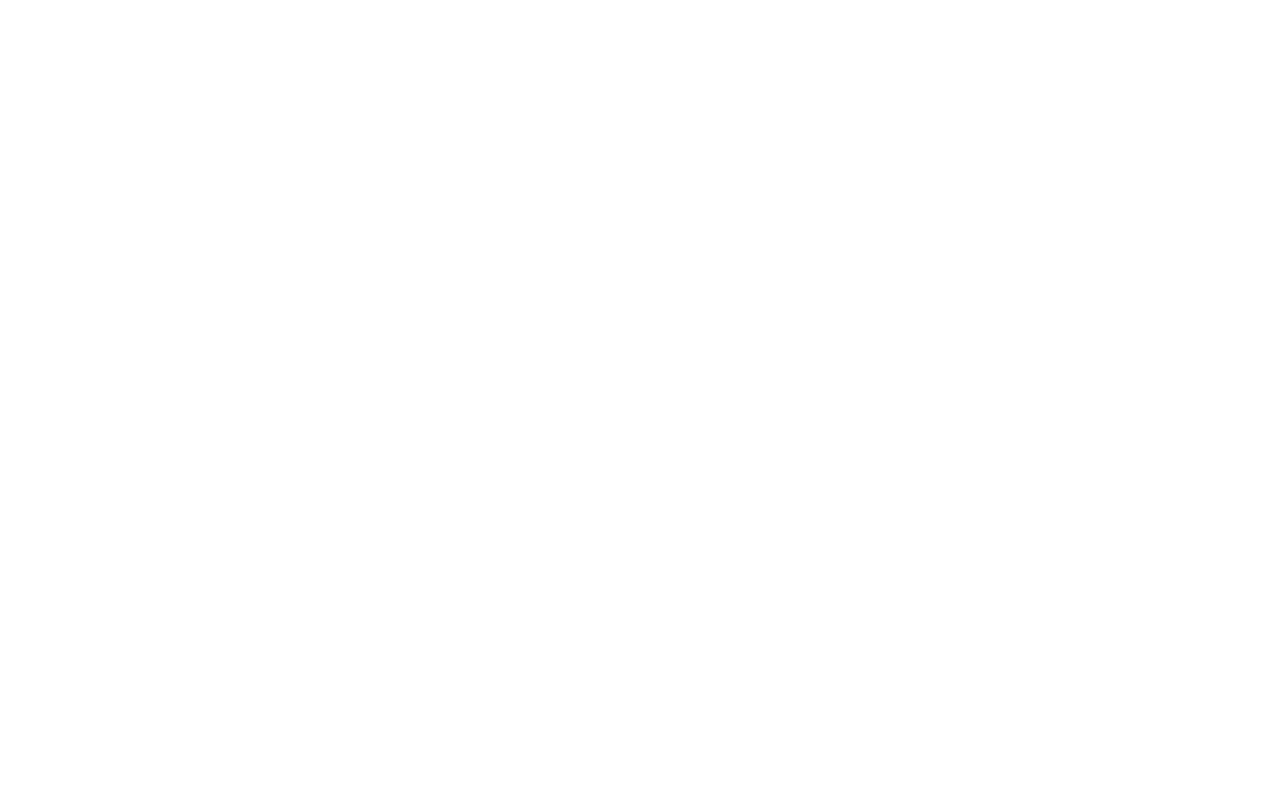
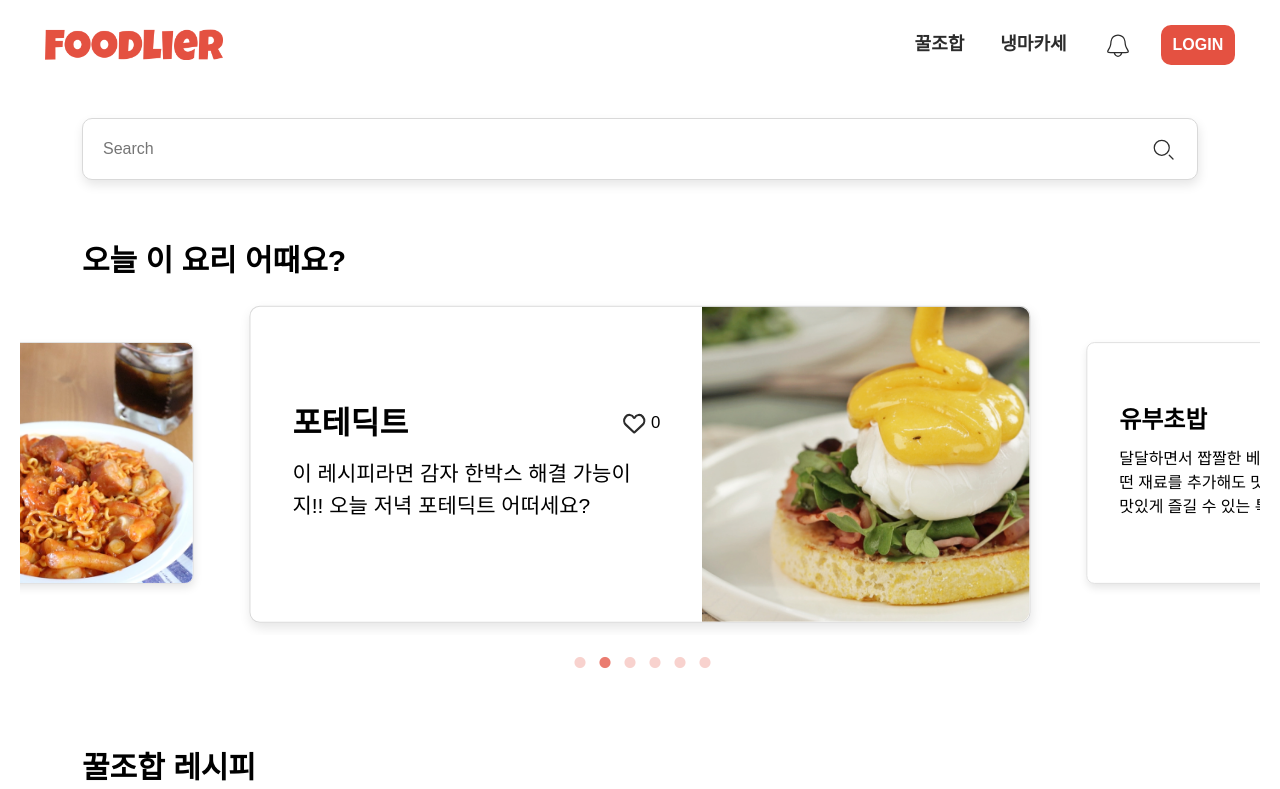
Before and after one commit to Foodlier/zb-foodlier, a React (Vite) app in the folder frontend/: page /main in a window 1280 px wide. Before the commit this address had no page. Shown: the top 789 px of the page. Built offline with nearby package versions, Linux system fonts and the light colour scheme; a web font is replaced by a local one.

Commit message:
검색, 배너 UI 구현 재 커밋

```diff
--- a/frontend/package.json
+++ b/frontend/package.json
@@ -15,6 +15,8 @@
     "react": "^18.2.0",
     "react-dom": "^18.2.0",
     "react-router-dom": "^6.16.0",
+    "react-slick": "^0.29.0",
+    "slick-carousel": "^1.8.1",
     "styled-components": "^6.0.8"
   },
   "devDependencies": {
--- a/frontend/src/App.tsx
+++ b/frontend/src/App.tsx
@@ -3,6 +3,7 @@
 import LoginPage from './pages/LoginPage'
 import RegisterPage from './pages/RegisterPage'
 import CookForMe from './pages/CookForMe'
+import MainPage from './pages/MainPage'
 
 function App() {
   // const [count, setCount] = useState(0)
@@ -15,6 +16,7 @@
   return (
     <Routes>
       <Route path="/" element={<LoginPage />} />
+      <Route path="/main" element={<MainPage />} />
       <Route path="/register" element={<RegisterPage />} />
       <Route path="/cook-for-me" element={<CookForMe />} />
     </Routes>
--- a/frontend/src/components/Header.tsx
+++ b/frontend/src/components/Header.tsx
@@ -1,133 +1,57 @@
-import { useState } from 'react'
-import styled from 'styled-components'
+import React, { useState } from 'react'
+import * as S from '../styles/HeaderPage.styled'
+import { palette } from '../constants/Styles'
 import logo from '../assets/foodlier_logo.png'
 import useIcon from '../hooks/useIcon'
-import { breakpoints, palette } from '../constants/Styles'
 import NotificationItem from './notification/NotificationItem'
-
-const Container = styled.header`
-  width: 100vw;
-  padding: 5%;
-  display: flex;
-  align-items: center;
-  justify-content: space-between;
-
-  ${breakpoints.large} {
-    padding: 2%;
-  }
-`
-
-const Logo = styled.img`
-  width: 30%;
-  height: auto;
-
-  ${breakpoints.large} {
-    width: 15%;
-  }
-`
-
-const WrapMenu = styled.ul`
-  display: none;
-  align-items: center;
-
-  ${breakpoints.large} {
-    display: flex;
-  }
-`
-
-const Menu = styled.button`
-  padding: 0px 1.8rem;
-  font-size: 1.8rem;
-  font-weight: 600;
-  color: ${palette.textPrimary};
-`
-
-const Notification = styled.div<{ $isToggle: boolean }>`
-  position: absolute;
-  display: ${props => (props.$isToggle ? 'flex' : 'none')};
-  flex-direction: column;
-  min-width: 25rem;
-  top: 5rem;
-  padding: 1rem;
-  border: 1px solid ${palette.divider};
-  border-radius: 1rem;
-  font-size: 1.4rem;
-`
-
-const WrapIcon = styled.ul`
-  display: flex;
-
-  ${breakpoints.large} {
-    display: none;
-  }
-`
-
-const Icon = styled.button`
-  margin-left: 1rem;
-`
-
-const LoginButton = styled.button`
-  padding: 0.8rem 1.2rem;
-  background-color: ${palette.main};
-  color: white;
-  border-radius: 1rem;
-  margin-left: 1rem;
-  font-size: 1.6rem;
-  font-weight: 600;
-`
-
-const Button = styled.button``
-
-const WrapNotification = styled.div`
-  position: relative;
-  display: flex;
-  align-items: center;
-  justify-content: flex-end;
-  padding: 0px 1.8rem;
-  font-size: 1.8rem;
-  font-weight: 600;
-  color: ${palette.textPrimary};
-`
+import MoSearch from './search/MoSearch'
 
 const Header = () => {
   const { IcSearch, IcBell } = useIcon()
 
   const [isToggle, setIsToggle] = useState(false)
+  const [isMoSearchOpen, setIsMoSearchOpen] = useState(false)
+
+  const toggleMoSearch = () => {
+    setIsMoSearchOpen(!isMoSearchOpen)
+  }
 
   const HEADER_MENU_LIST = ['꿀조합', '냉마카세']
 
   return (
-    <Container>
-      <Logo src={logo} alt="로고 이미지" />
-      <WrapIcon>
-        <WrapNotification>
-          <Icon onClick={() => setIsToggle(!isToggle)}>
+    <S.Container>
+      <S.Logo src={logo} alt="로고 이미지" />
+      <S.WrapIcon>
+        <S.WrapNotification>
+          <S.Icon onClick={() => setIsToggle(!isToggle)}>
             <IcBell size={3} color={palette.textPrimary} />
-          </Icon>
-          <Notification $isToggle={isToggle}>
+          </S.Icon>
+          <S.Notification $isToggle={isToggle}>
             <NotificationItem />
-          </Notification>
-        </WrapNotification>
+          </S.Notification>
+        </S.WrapNotification>
 
-        <Icon>
+        <S.Icon onClick={toggleMoSearch}>
           <IcSearch size={3} color={palette.textPrimary} />
-        </Icon>
-      </WrapIcon>
-      <WrapMenu>
+        </S.Icon>
+      </S.WrapIcon>
+      <S.WrapMenu>
         {HEADER_MENU_LIST.map(item => (
-          <Menu key={item}>{item}</Menu>
+          <S.Menu key={item}>{item}</S.Menu>
         ))}
-        <WrapNotification>
-          <Button onClick={() => setIsToggle(!isToggle)}>
+        <S.WrapNotification>
+          <S.Button onClick={() => setIsToggle(!isToggle)}>
             <IcBell size={3} color={palette.textPrimary} />
-          </Button>
-          <Notification $isToggle={isToggle}>
+          </S.Button>
+          <S.Notification $isToggle={isToggle}>
             <NotificationItem />
-          </Notification>
-        </WrapNotification>
-        <LoginButton>LOGIN</LoginButton>
-      </WrapMenu>
-    </Container>
+          </S.Notification>
+        </S.WrapNotification>
+        <S.LoginButton>LOGIN</S.LoginButton>
+      </S.WrapMenu>
+
+      {isMoSearchOpen && <MoSearch setIsMoSearchOpen={setIsMoSearchOpen} />}
+    </S.Container>
   )
 }
 
--- a/frontend/src/hooks/useIcon.tsx
+++ b/frontend/src/hooks/useIcon.tsx
@@ -209,6 +209,60 @@
     )
   }
 
+  const IcAddLight = ({ size, color }: { size: number; color: string }) => {
+    return (
+      <svg
+        width={`${size}rem`}
+        height={`${size}rem`}
+        viewBox="0 0 24 24"
+        fill="none"
+        xmlns="http://www.w3.org/2000/svg"
+      >
+        <path d="M12 6L12 18" stroke={color} strokeLinecap="round" />
+        <path d="M18 12L6 12" stroke={color} strokeLinecap="round" />
+      </svg>
+    )
+  }
+
+  const IcPrevLight = ({ size, color }: { size: number; color: string }) => {
+    return (
+      <svg
+        width={`${size}rem`}
+        height={`${size}rem`}
+        viewBox="0 0 24 24"
+        fill="none"
+        xmlns="http://www.w3.org/2000/svg"
+      >
+        <path d="M15 6L9 12L15 18" stroke={color} />
+      </svg>
+    )
+  }
+
+  const IcCloseLight = ({ size, color }: { size: number; color: string }) => {
+    return (
+      <svg
+        width={`${size}rem`}
+        height={`${size}rem`}
+        viewBox="0 0 24 24"
+        fill="none"
+        xmlns="http://www.w3.org/2000/svg"
+      >
+        <path
+          d="M18 6L6 18"
+          stroke={color}
+          strokeLinecap="round"
+          strokeLinejoin="round"
+        />
+        <path
+          d="M6 6L18 18"
+          stroke={color}
+          strokeLinecap="round"
+          strokeLinejoin="round"
+        />
+      </svg>
+    )
+  }
+
   return {
     IcMenu,
     IcSearch,
@@ -220,6 +274,9 @@
     IcUserLight,
     IcFavorite,
     IcFavoriteFill,
+    IcAddLight,
+    IcPrevLight,
+    IcCloseLight,
   }
 }
 
--- a/frontend/src/pages/MainPage.tsx
+++ b/frontend/src/pages/MainPage.tsx
@@ -1,5 +1,79 @@
+import React from 'react'
+import styled from 'styled-components'
+import SlickSlider from '../components/slider/Slider'
+import { slides } from '../components/slider/Slide'
+import { breakpoints } from '../constants/Styles'
+import WebSearch from '../components/search/WebSearch'
+import RecipeItem from '../components/recipe/RecipeItem'
+import Header from '../components/Header'
+
+const SlickContainer = styled.section`
+  margin-top: 3rem;
+`
+
+const Tit = styled.h1`
+  font-size: 2.5rem;
+  font-weight: 800;
+  padding: 0 5%;
+
+  ${breakpoints.large} {
+    font-size: 3rem;
+  }
+`
+
+const WebSearchWrapper = styled.div`
+  display: none;
+
+  ${breakpoints.large} {
+    display: block;
+  }
+`
+
+const WebSearchContainer = styled.div`
+  padding: 0 5%;
+`
+
+const RecipeContainer = styled.section``
+const RecipeTit = styled.section``
+const RecipeList = styled.section`
+  flex-direction: column;
+  display: flex;
+
+  ${breakpoints.large} {
+    flex-direction: row;
+  }
+`
+
 const MainPage = () => {
-  return <>MAIN</>
+  const handleSearch = (query: string) => {
+    console.log(`WebSearch에서 검색: ${query}`)
+  }
+  return (
+    <>
+      {/* 헤더 */}
+      <Header />
+      {/* 검색 */}
+      <WebSearchWrapper>
+        <WebSearchContainer>
+          <WebSearch onSearch={handleSearch} />
+        </WebSearchContainer>
+      </WebSearchWrapper>
+      {/* 배너 */}
+      <SlickContainer>
+        <Tit>오늘 이 요리 어때요?</Tit>
+        <SlickSlider slides={slides} />
+      </SlickContainer>
+      {/* 레시피 */}
+      <RecipeContainer>
+        <RecipeTit>
+          <Tit>꿀조합 레시피</Tit>
+        </RecipeTit>
+        <RecipeList>
+          <RecipeItem />
+        </RecipeList>
+      </RecipeContainer>
+    </>
+  )
 }
 
 export default MainPage
--- a/frontend/src/reset.css
+++ b/frontend/src/reset.css
@@ -55,6 +55,10 @@
 body,
 html {
   height: 100%;
+  width: 124rem;
+  max-width: 100%;
+  margin-left: auto;
+  margin-right: auto;
 }
 body {
   -webkit-font-smoothing: antialiased;
```
Also changed, not shown: 1 other file (tests, documents, lock files or other folders).
